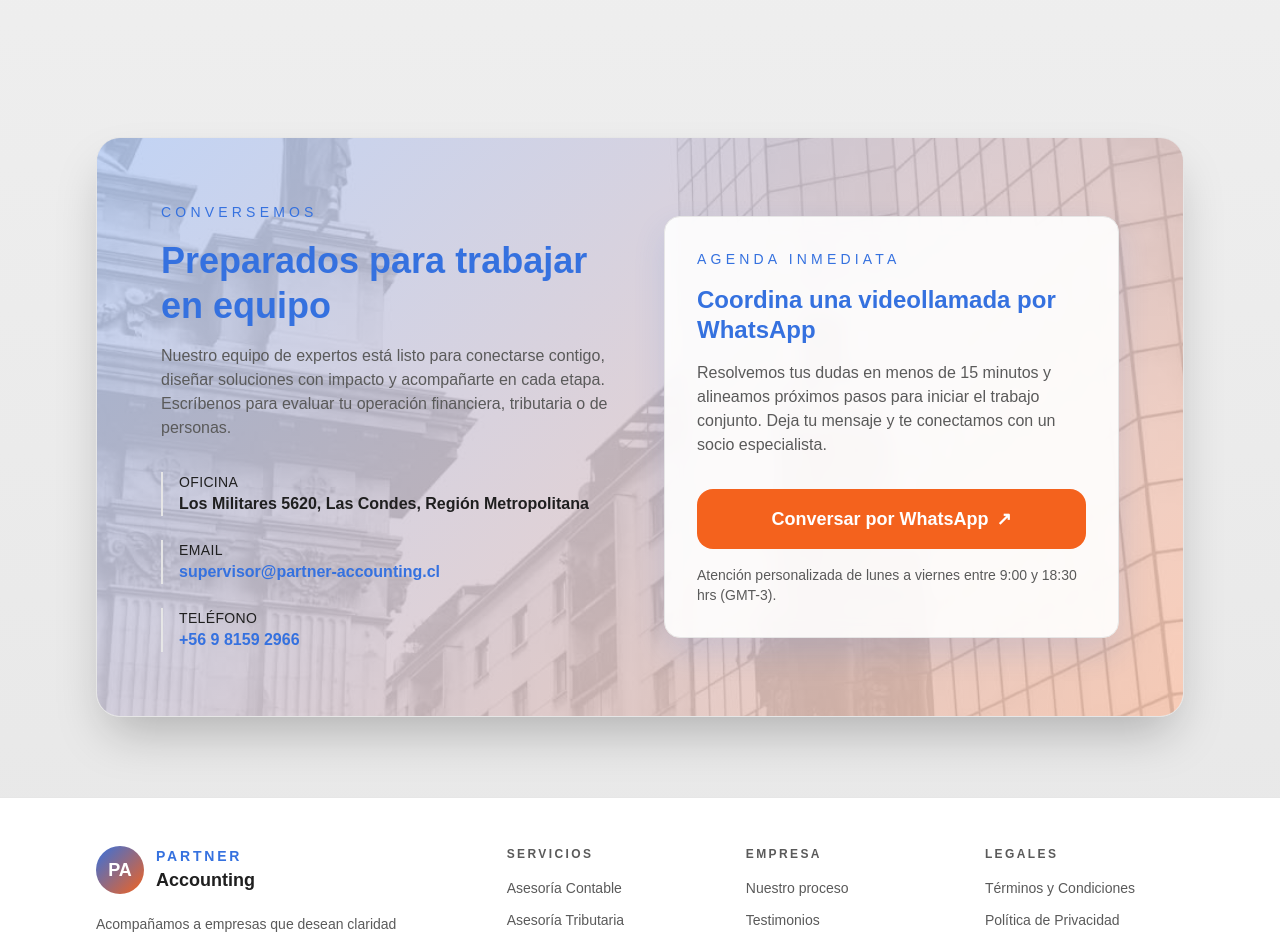
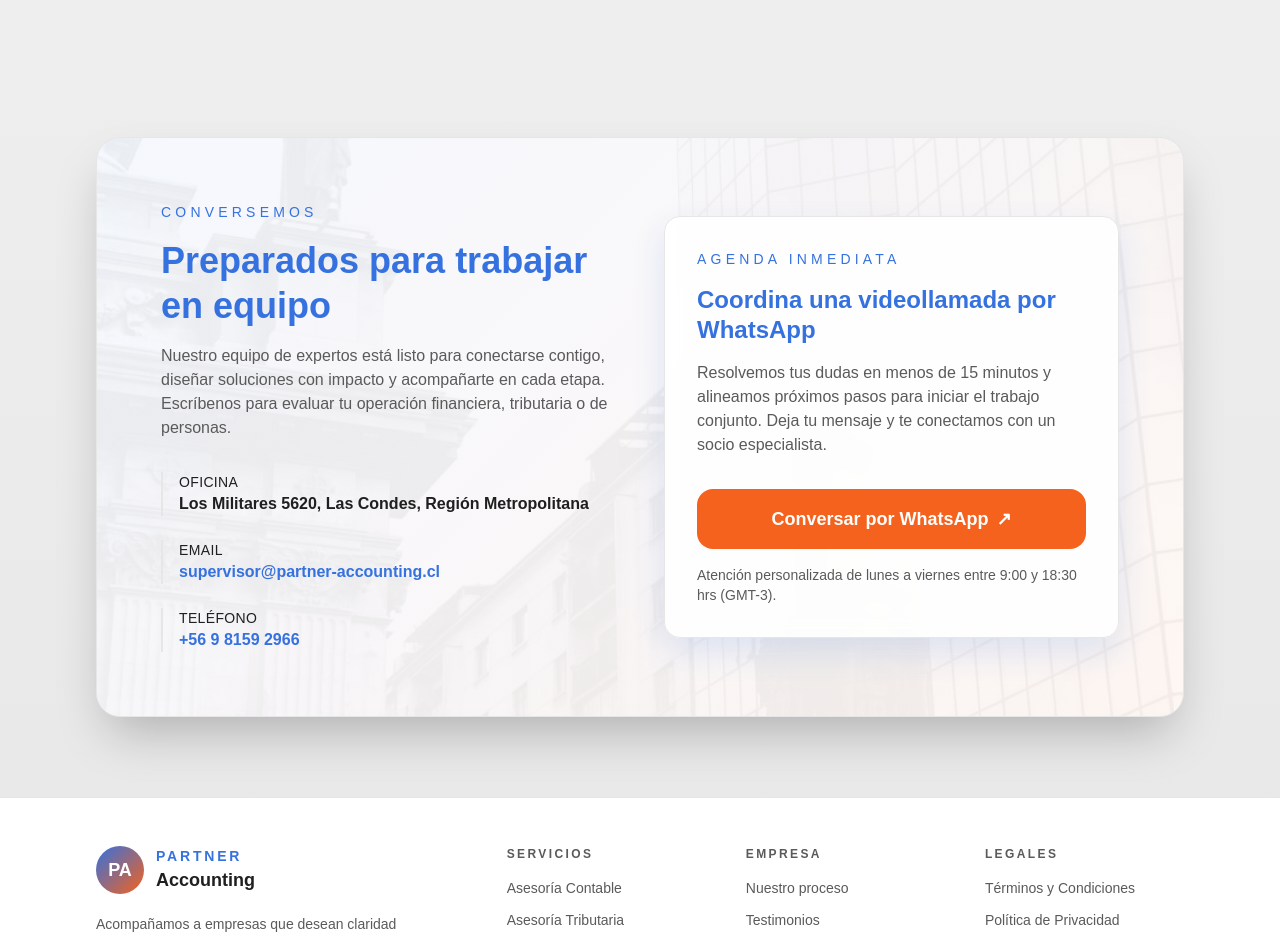
Before and after one commit to Dxeg0o/tupartnercontable, a Next.js app in the folder my-app/: page /asesoria-tributaria in a window 1280 px wide. Shown: the part 2420-3355 px from the top of the page. Built offline with nearby package versions, Linux system fonts and the light colour scheme.

Commit message:
contact zone

```diff
--- a/my-app/src/app/components/ContactSection.tsx
+++ b/my-app/src/app/components/ContactSection.tsx
@@ -15,7 +15,7 @@ const contactDetails = [
   {
     label: "Teléfono",
     value: "+56 9 8159 2966",
-    href: "tel:+56981592966",
+    href: "https://wa.me/56981592966?text=Hola%20Partner%20Accounting,%20me%20gustar%C3%ADa%20coordinar%20una%20reuni%C3%B3n%20para%20conversar%20sobre%20asesor%C3%ADa%20contable.",
   },
 ];
 
@@ -33,10 +33,10 @@ export function ContactSection() {
           src="/Partner-Accounting-Home-01.jpg"
           alt="Vista panorámica de Santiago de Chile"
           fill
-          className="object-cover opacity-20"
+          className="object-cover opacity-5"
           priority
         />
-        <div className="absolute inset-0 bg-[linear-gradient(135deg,#3571DF,#F4621D)] opacity-30" />
+        <div className="absolute inset-0 bg-[linear-gradient(135deg,#3571DF,#F4621D)] opacity-5" />
         <div className="relative grid gap-12 px-8 py-16 md:px-12 lg:grid-cols-2 lg:px-16">
           <div>
             <p className="text-sm uppercase tracking-[0.3em] text-[#3571DF]">Conversemos</p>
--- a/my-app/src/app/components/Navigation.tsx
+++ b/my-app/src/app/components/Navigation.tsx
@@ -39,7 +39,8 @@ export function Navigation({ navigation }: NavigationProps) {
 
         <div className="flex items-center gap-3">
           <Link
-            href="#contacto"
+            href="https://wa.me/56981592966?text=Hola%20Partner%20Accounting,%20me%20gustar%C3%ADa%20coordinar%20una%20reuni%C3%B3n%20para%20conversar%20sobre%20asesor%C3%ADa%20contable."
+            target="_blank"
             className="hidden rounded-full bg-[#F4621D] px-6 py-2 text-sm font-semibold text-white shadow-lg shadow-[0_10px_30px_rgba(244,98,29,0.25)] transition-all hover:translate-y-0.5 hover:bg-[#FF8750] lg:inline-flex"
           >
             Conversemos
```
Also changed, not shown: my-app/public/logo_white.png (added).
